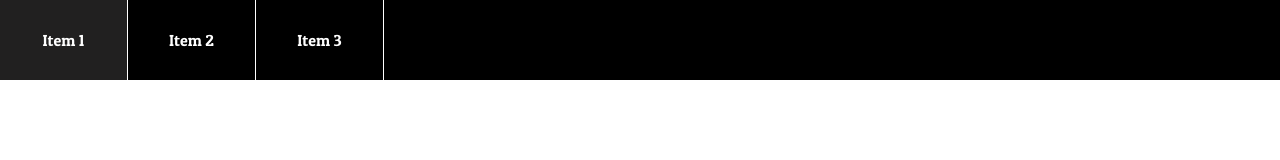
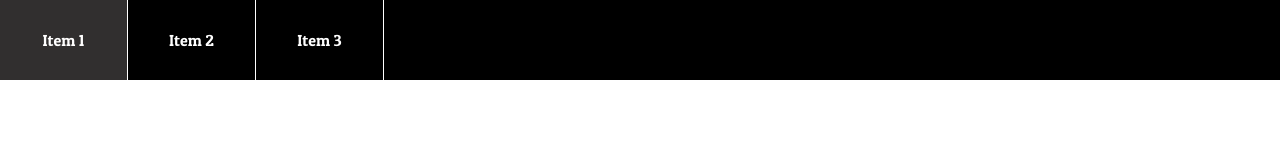
Before and after one commit to DarioPanada/website-templates, a plain HTML site: page responsive_navabr/index.html in a window 1280 px wide. Drawn offline with nearby package versions, Linux system fonts and the light colour scheme.

Commit message:
Fix hover color

```diff
--- a/responsive_navabr/style.css
+++ b/responsive_navabr/style.css
@@ -131,7 +131,7 @@ body {
     }
 
     .nav__item:hover {
-        background-color: #212020;
+        background-color: #312f2f;
         cursor: pointer;
     }
 
```
